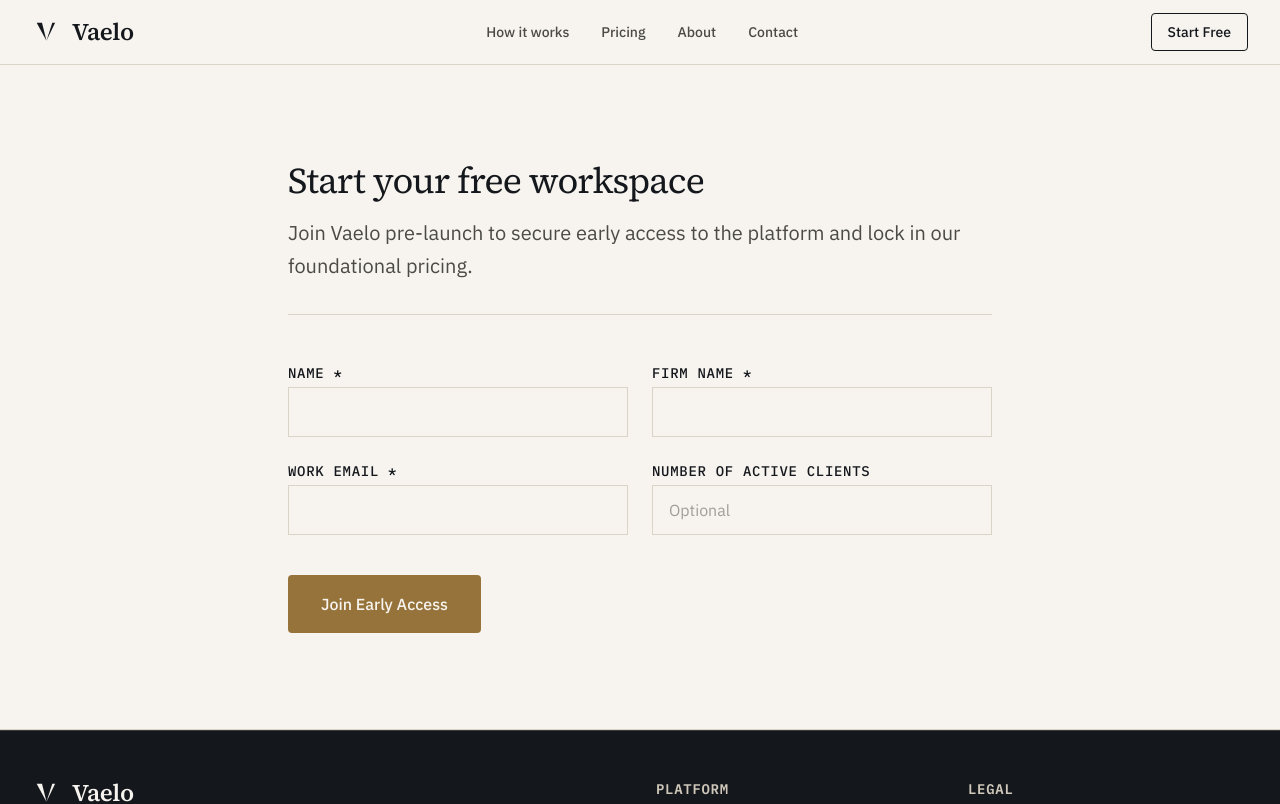
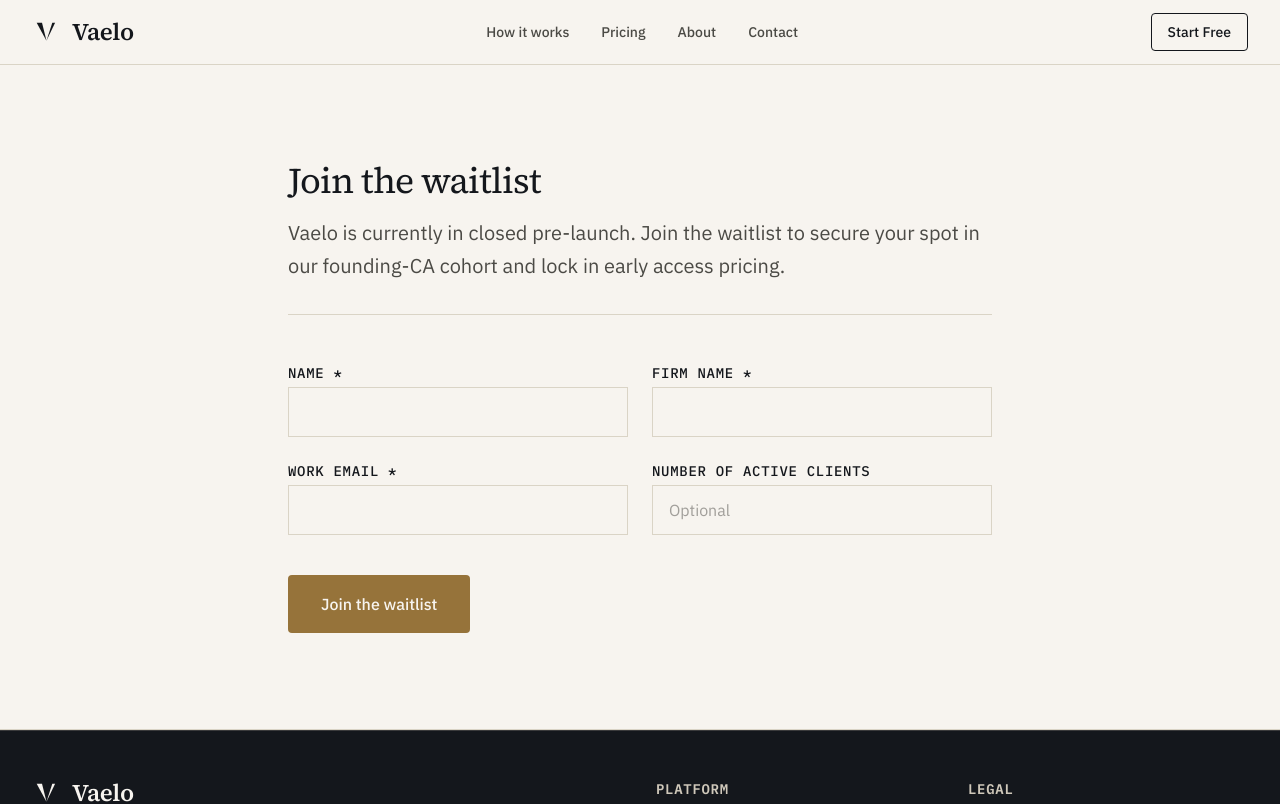
Before and after one commit to Smeetmehta27/vaelo, a Next.js app: page /signup in a window 1280 px wide. Shown: the top 804 px of the page. Built offline with nearby package versions, Linux system fonts and the light colour scheme.

Commit message:
feat: pivot signup to waitlist and wire up live web3forms keys

```diff
--- a/src/app/contact/layout.tsx
+++ b/src/app/contact/layout.tsx
@@ -1,8 +1,12 @@
 import type { Metadata } from "next";
 
 export const metadata: Metadata = {
-  title: "Contact | Vaelo",
-  description: "Request a sample report, ask about our methodology, or inquire about a pilot engagement.",
+  title: "Contact Vaelo",
+  description: "Get in touch with the Vaelo team — request a sample report, ask about our methodology, or start a pilot engagement for your CA practice.",
+  openGraph: {
+    title: "Contact Vaelo",
+    description: "Reach out to learn how Vaelo can bring institutional-grade financial analysis to your CA practice.",
+  },
 };
 
 export default function ContactLayout({
--- a/src/app/contact/page.tsx
+++ b/src/app/contact/page.tsx
@@ -16,9 +16,8 @@ export default function ContactPage() {
 
     const formData = new FormData(e.currentTarget);
 
-    // Add Web3Forms access key
-    // NOTE: Replace this placeholder with your real access key from https://web3forms.com/
-    formData.append("access_key", "d582d9cb-6cd5-48f8-aaea-4d7db36f1c8f");
+    // Web3Forms access key
+    formData.append("access_key", "3878320f-6bad-4c37-9183-7b943396793c");
 
     // Optional: Make it redirect back to form on error, though we handle UI in JS
     formData.append("subject", "New Inquiry from Vaelo Contact Form");
--- a/src/app/signup/page.tsx
+++ b/src/app/signup/page.tsx
@@ -17,7 +17,7 @@ export default function SignupPage() {
     const formData = new FormData(e.currentTarget);
 
     // Web3Forms access key
-    formData.append("access_key", "d582d9cb-6cd5-48f8-aaea-4d7db36f1c8f");
+    formData.append("access_key", "e254a917-23a9-47f7-a1df-0857e7f2a14c");
     formData.append("subject", "New Early Access Signup for Vaelo");
 
     try {
@@ -56,9 +56,9 @@ export default function SignupPage() {
       <section className="bg-paper py-24 border-b border-stone-line">
         <Reveal className="max-w-3xl mx-auto px-4 sm:px-6 lg:px-8">
           <div className="mb-12 border-b border-stone-line pb-8">
-            <h1 className="text-4xl font-serif text-ink tracking-tight mb-4">Start your free workspace</h1>
+            <h1 className="text-4xl font-serif text-ink tracking-tight mb-4">Join the waitlist</h1>
             <p className="text-xl text-ink-soft leading-relaxed">
-              Join Vaelo pre-launch to secure early access to the platform and lock in our foundational pricing.
+              Vaelo is currently in closed pre-launch. Join the waitlist to secure your spot in our founding-CA cohort and lock in early access pricing.
             </p>
           </div>
 
@@ -134,7 +134,7 @@ export default function SignupPage() {
                   disabled={isSubmitting}
                   className="w-full md:w-auto inline-flex justify-center items-center px-8 py-4 border border-transparent text-base font-medium rounded-sm text-paper bg-bronze hover:bg-bronze-deep hover:-translate-y-[1px] hover:shadow-md focus:outline-none focus-visible:ring-2 focus-visible:ring-bronze transition-all duration-200 disabled:opacity-70 disabled:cursor-not-allowed disabled:hover:translate-y-0 disabled:hover:shadow-none"
                 >
-                  {isSubmitting ? "Submitting..." : "Join Early Access"}
+                  {isSubmitting ? "Submitting..." : "Join the waitlist"}
                 </button>
               </div>
             </form>
```
